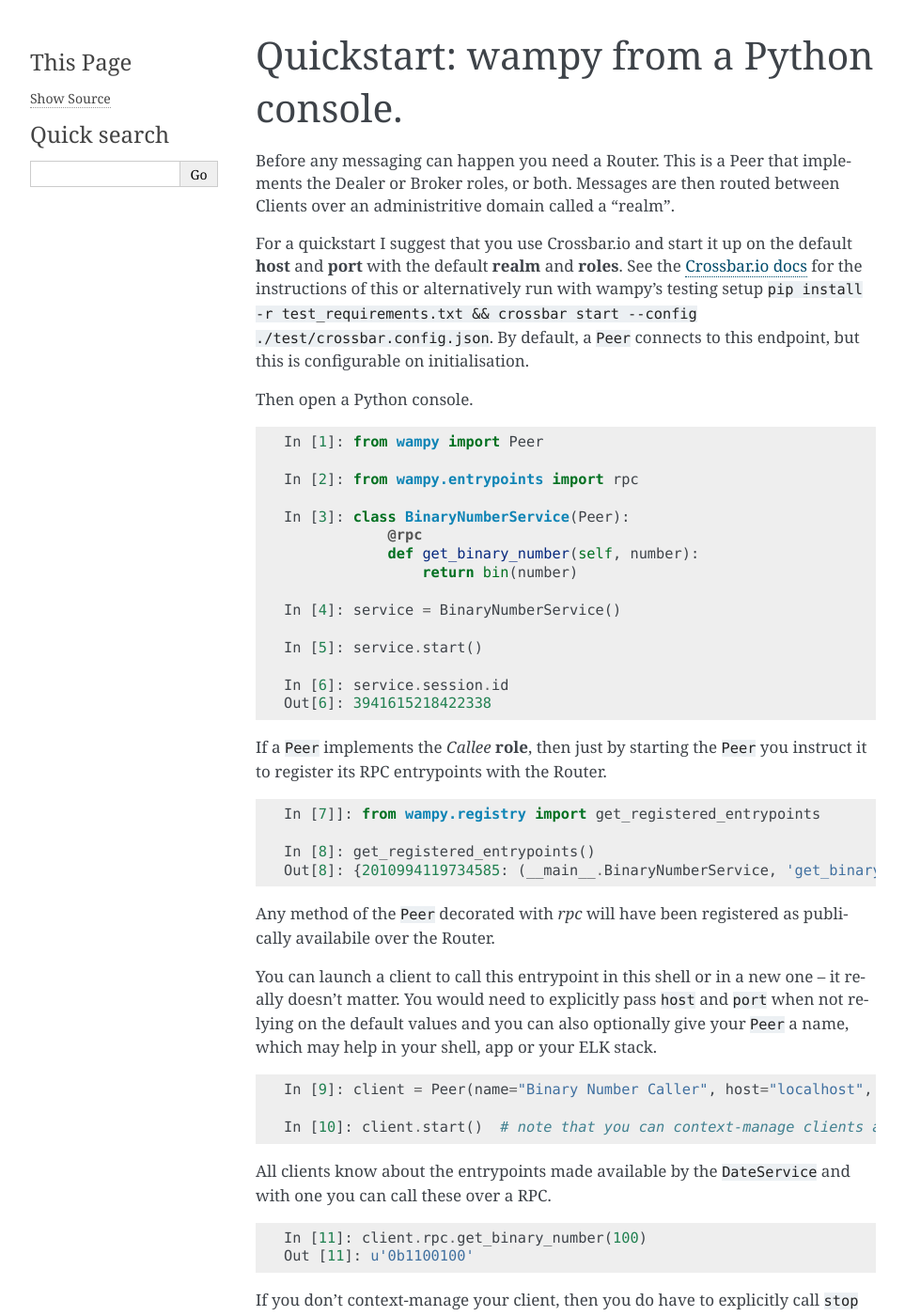
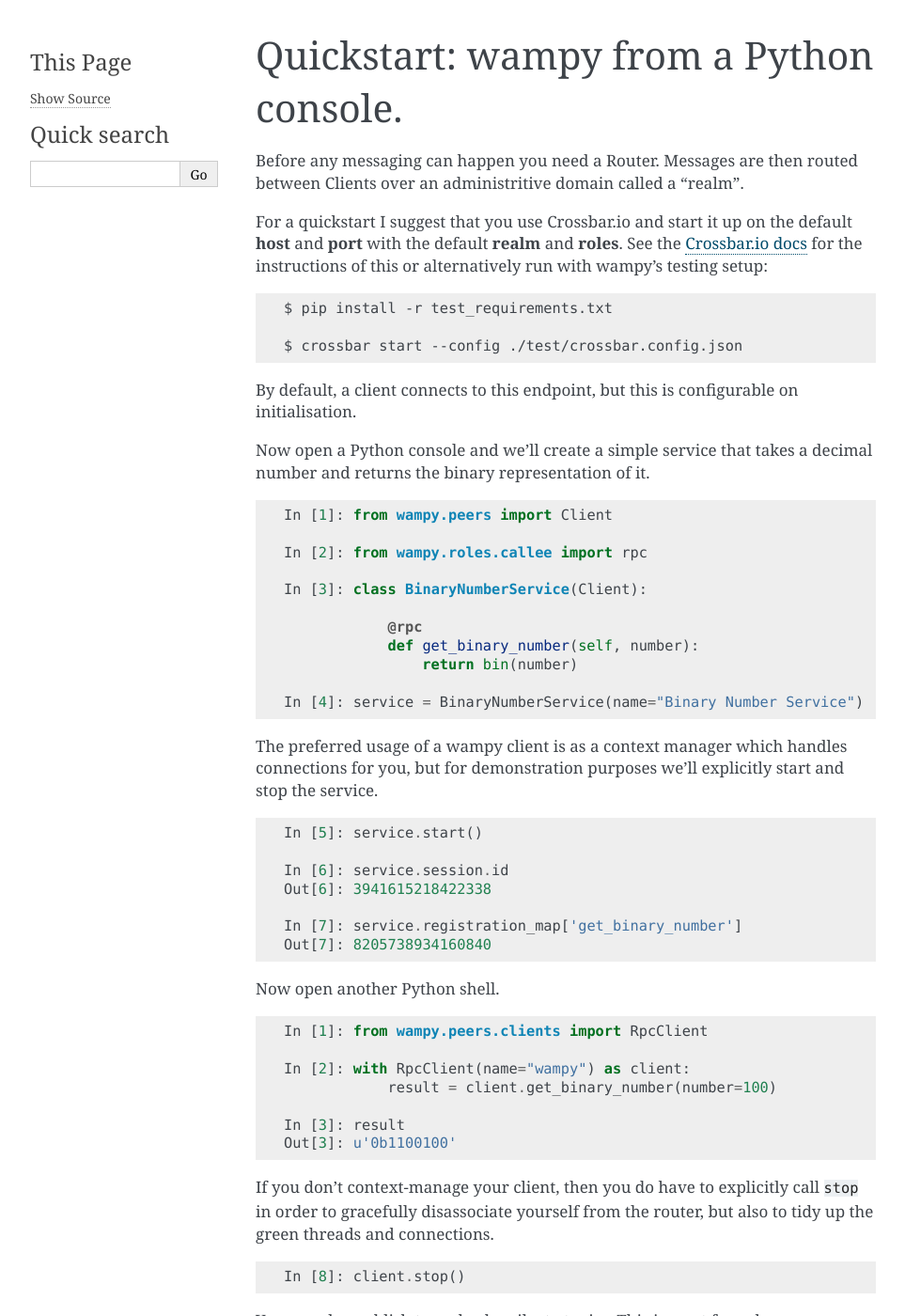
Before and after one commit to noisyboiler/wampy, a Sphinx documentation site: the page built from docs/quickstart.rst, in a window 1280 px wide and 1400 px high. Shown: the whole window at 94% size, without its empty margins (148-1111 px from the left). Built offline with Sphinx 7.4.7, drawn with Linux system fonts in a browser that asks for light colours; some of the changed text lies outside the part shown.

Commit message:
update docs

```diff
--- a/docs/quickstart.rst
+++ b/docs/quickstart.rst
@@ -1,82 +1,74 @@
 Quickstart: wampy from a Python console.
 ~~~~~~~~~~~~~~~~~~~~~~~~~~~~~~~~~~~~~~~~
 
-Before any messaging can happen you need a Router. This is a Peer that
-implements the Dealer or Broker roles, or both. Messages are then routed
-between Clients over an administritive domain called a “realm”.
+Before any messaging can happen you need a Router. Messages are then routed between Clients over an administritive domain called a “realm”.
 
-For a quickstart I suggest that you use Crossbar.io and start it up on
-the default **host** and **port** with the default **realm** and
-**roles**. See the `Crossbar.io docs`_ for the instructions of this or
-alternatively run with wampy's testing setup ``pip install -r test_requirements.txt && crossbar start --config ./test/crossbar.config.json``. By default, a ``Peer`` connects to this
-endpoint, but this is configurable on initialisation.
-
-Then open a Python console.
+For a quickstart I suggest that you use Crossbar.io and start it up on the default **host** and **port** with the default **realm** and **roles**. See the `Crossbar.io docs`_ for the instructions of this or alternatively run with wampy's testing setup:
 
 ::
 
-    In [1]: from wampy import Peer
+    $ pip install -r test_requirements.txt
 
-    In [2]: from wampy.entrypoints import rpc
+    $ crossbar start --config ./test/crossbar.config.json
 
-    In [3]: class BinaryNumberService(Peer):
+By default, a client connects to this endpoint, but this is configurable on initialisation.
+
+Now open a Python console and we'll create a simple service that takes a decimal number and returns the binary representation of it.
+
+::
+
+    In [1]: from wampy.peers import Client
+
+    In [2]: from wampy.roles.callee import rpc
+
+    In [3]: class BinaryNumberService(Client):
+
                 @rpc
                 def get_binary_number(self, number):
                     return bin(number)
 
-    In [4]: service = BinaryNumberService()
+    In [4]: service = BinaryNumberService(name="Binary Number Service")
+
+The preferred usage of a wampy client is as a context manager which handles connections for you, but for demonstration purposes we'll explicitly start and stop the service.
+
+::
 
     In [5]: service.start()
 
     In [6]: service.session.id
     Out[6]: 3941615218422338
 
-If a ``Peer`` implements the *Callee* **role**, then just by starting the ``Peer`` you
-instruct it to register its RPC entrypoints with the Router.
+    In [7]: service.registration_map['get_binary_number']
+    Out[7]: 8205738934160840
+
+Now open another Python shell.
 
 ::
 
-    In [7]]: from wampy.registry import get_registered_entrypoints
+    In [1]: from wampy.peers.clients import RpcClient
 
-    In [8]: get_registered_entrypoints()
-    Out[8]: {2010994119734585: (__main__.BinaryNumberService, 'get_binary_number')}
+    In [2]: with RpcClient(name="wampy") as client:
+                result = client.get_binary_number(number=100)
 
-Any method of the ``Peer`` decorated with *rpc* will have been registered as
-publically availabile over the Router.
+    In [3]: result
+    Out[3]: u'0b1100100'
 
-You can launch a client to call this entrypoint in this shell or in a new one
-– it really doesn't matter. You would need to explicitly pass ``host`` and ``port`` when not relying on the default values and you can also optionally give your ``Peer`` a name, which may help in your shell, app or your ELK stack.
+
+If you don’t context-manage your client, then you do have to explicitly call ``stop`` in order to gracefully disassociate yourself from the router, but also to tidy up the green threads and connections.
 
 ::
 
-    In [9]: client = Peer(name="Binary Number Caller", host="localhost", port="8080")
-
-    In [10]: client.start()  # note that you can context-manage clients and avoid this step!
-
-All clients know about the entrypoints made available by the ``DateService`` and with one you can call these over a RPC.
-
-::
-
-    In [11]: client.rpc.get_binary_number(100)
-    Out [11]: u'0b1100100'
-
-If you don’t context-manage your client, then you do have to explicitly
-call ``stop`` in order to gracefully disassociate yourself from the
-router, but also to tidy up the green threads and connections.
-
-::
-
-    In [12]: client.stop()
+    In [8]: client.stop()
 
 You can also publish to and subscribe to topics. This is most fun when you open a second terminal!
 
 ::
 
-    In [1]: from wampy import Peer
+    In [1]: from wampy.peers.clients import Client
 
     In [2]: from wampy.entrypoints import subscribe
 
-    In [3]: class NewsReader(Peer):
+    In [3]: class NewsReader(Client):
 
                 def __init__(self, *args, **kwargs):
                     super(NewsReader, self).__init__(*args, **kwargs)
```
Also changed, not shown: other parts of docs/quickstart.rst (+1 -1 lines).
